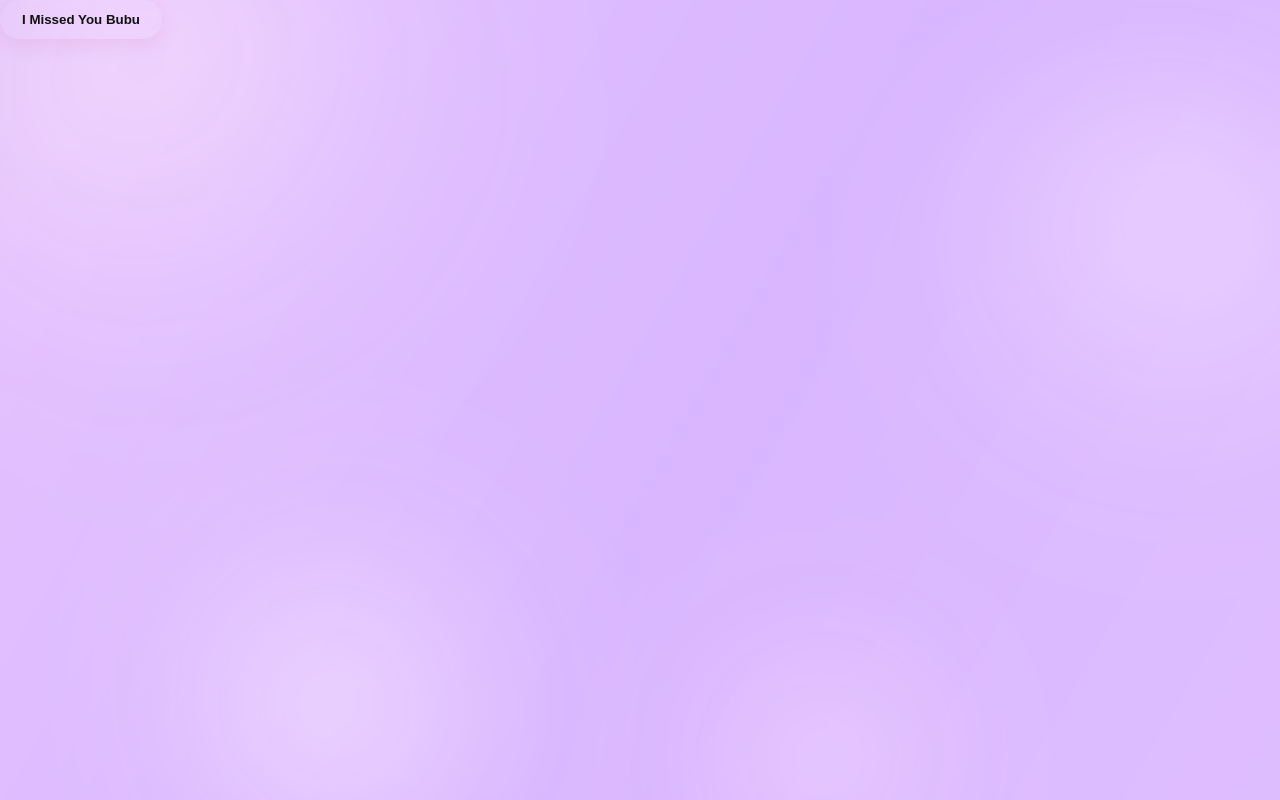
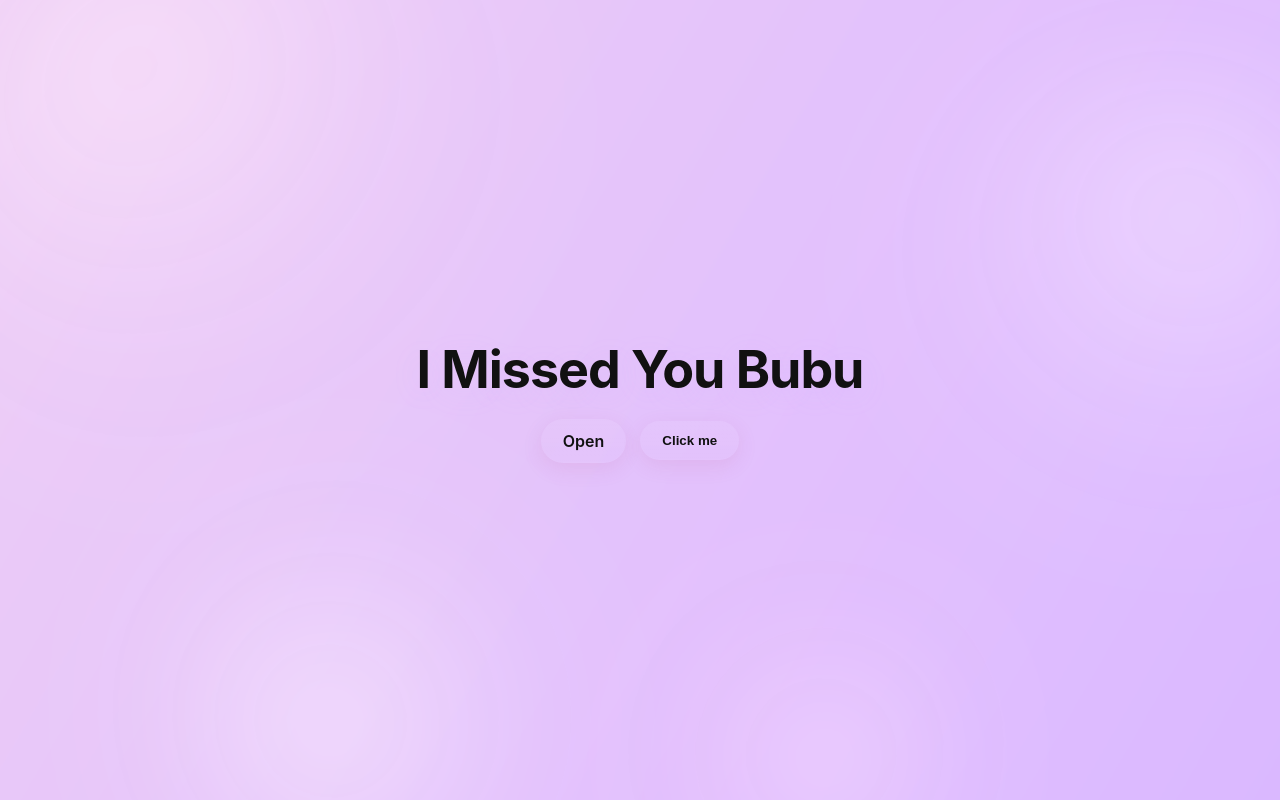
Before and after one commit to yxbudgqjdqdxq/idk22, a Next.js app: page / in a window 1280 px wide. Built offline with nearby package versions, Linux system fonts and the light colour scheme.

Commit message:
Update index.js

```diff
--- a/pages/index.js
+++ b/pages/index.js
@@ -1,26 +1,23 @@
-
-import { useState } from 'react'
-import Link from 'next/link'
+// pages/index.js
+import Link from 'next/link';
 
 export default function Home() {
-  const [entered, setEntered] = useState(false)
+  return (
+    <main>
+      <section className="hero-center">
+        <h1>I Missed You Bubu</h1>
 
-  return (
-    <main className="main-container">
-      {!entered ? (
-        <button className="landing-btn" onClick={() => setEntered(true)}>
-          I Missed You Bubu
-        </button>
-      ) : (
-        <div className="choices">
-          <Link href="/paragraphs" legacyBehavior>
-            <a className="choice-btn">Feeling Moody Today?</a>
+        <div style={{ display: 'flex', gap: 14, alignItems: 'center', justifyContent: 'center', flexWrap: 'wrap' }}>
+          {/* keep existing logic for buttons — here we provide Link examples */}
+          <Link href="/somepage" legacyBehavior>
+            <a className="cute-btn">Open</a>
           </Link>
-          <Link href="/chat" legacyBehavior>
-            <a className="choice-btn">Daily Affirmations</a>
-          </Link>
+
+          <button className="cute-btn" type="button" onClick={() => alert('Button clicked')}>
+            Click me
+          </button>
         </div>
-      )}
+      </section>
     </main>
-  )
+  );
 }
```
